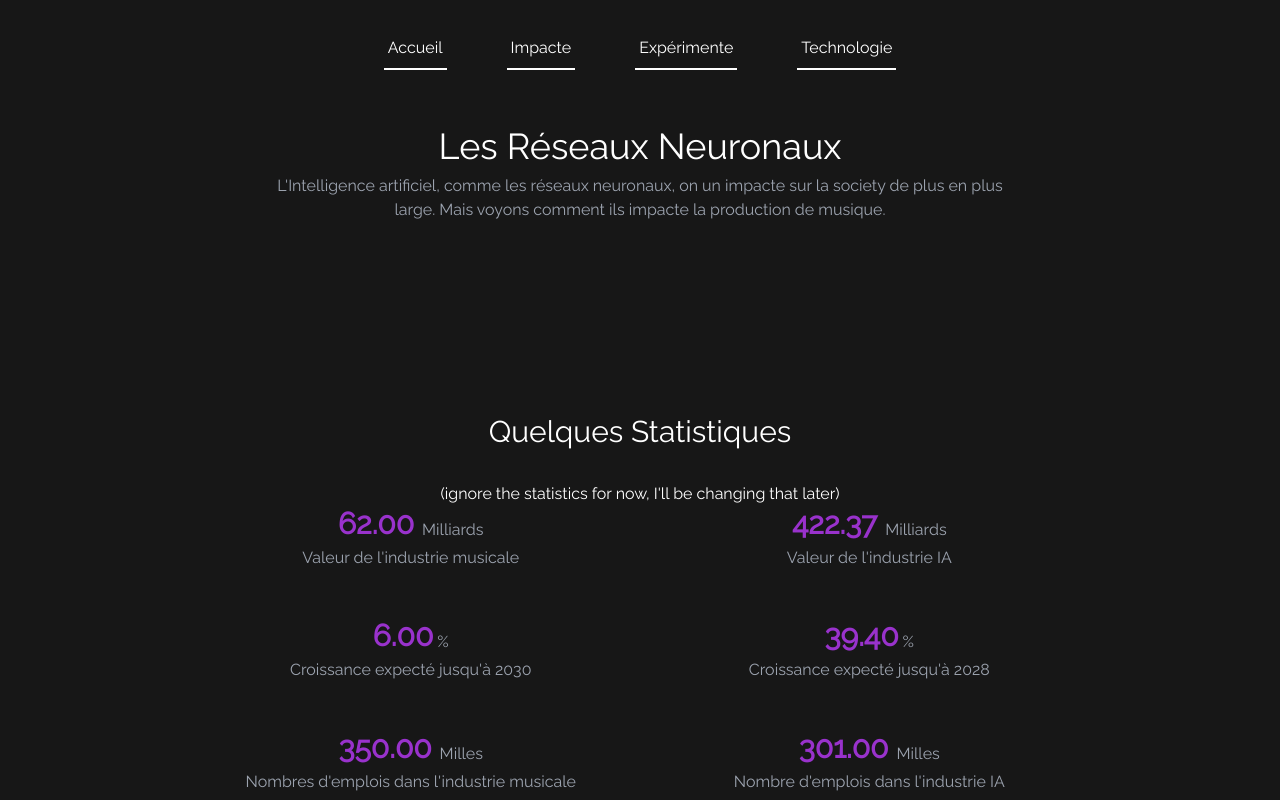
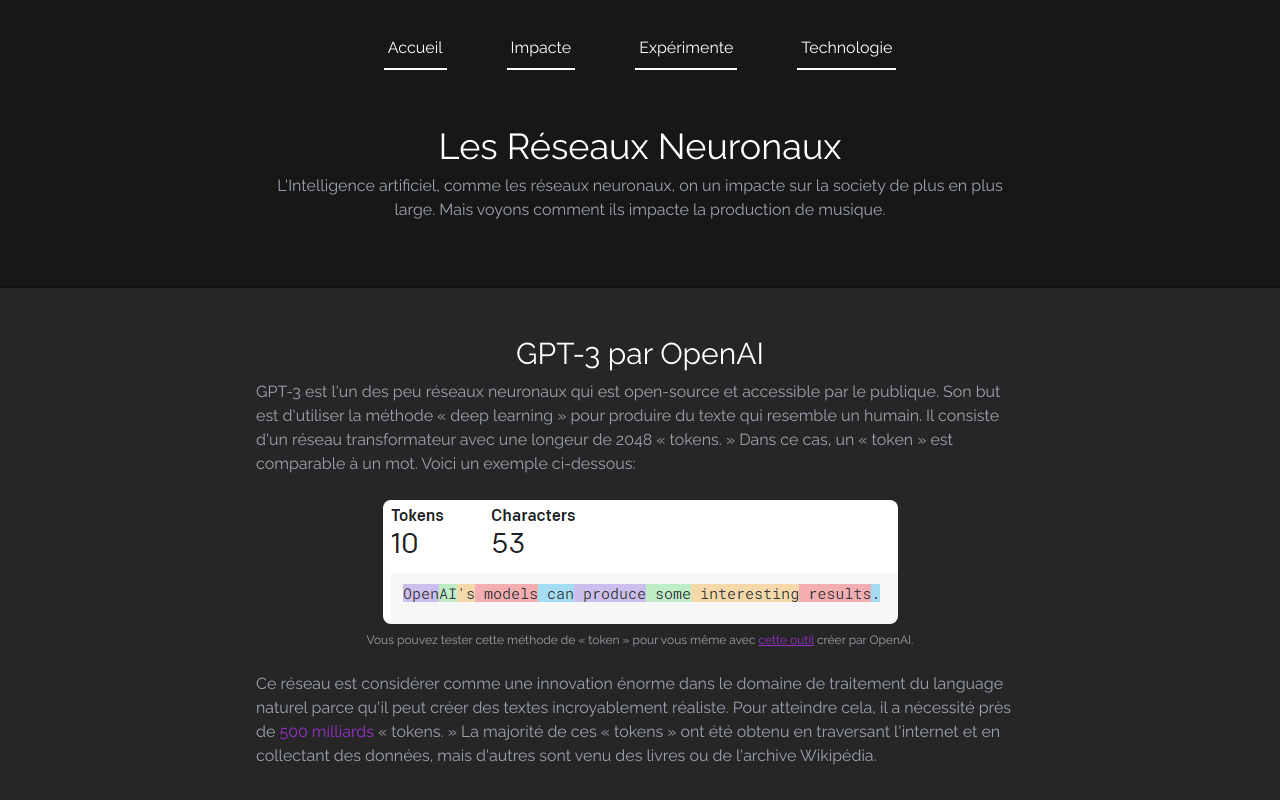
Before and after one commit to TylerStAmour/aimusic, a React (Vite) app: page /technologie in a window 1280 px wide. Shown: the top 800 px of the page. Built offline with nearby package versions, Linux system fonts and the light colour scheme.

Commit message:
Added more technology sections

```diff
--- a/src/pages/Technology.tsx
+++ b/src/pages/Technology.tsx
@@ -6,70 +6,46 @@
 export default () => (
     <div className={"flex flex-col bg-neutral-900"}>
         <Navigation />
-        <div className={"flex flex-col items-center mb-48"}>
+        <div className={"flex flex-col items-center mb-16"}>
             <p className={"text-4xl text-white mb-2"}>Les Réseaux Neuronaux</p>
             <p className={"text-md text-gray-400 max-w-3xl text-center"}>L'Intelligence artificiel, comme les réseaux neuronaux, on un impacte sur la society de plus en plus large. Mais voyons comment ils impacte la production de musique. </p>
         </div>
-        <div className={"flex flex-col items-center"}>
-            <p className={"text-3xl text-white flex justify-center mb-8"}>
-                Quelques Statistiques
+        <hr className={"border border-solid border-dark"}/>
+        <div className={"flex flex-col items-center pt-12 bg-neutral-800"}>
+            <p className={"text-3xl text-white"}>GPT-3 par OpenAI</p>
+            <p className={"text-gray-400 text-md max-w-3xl pb-6 pt-2"}>
+                GPT-3 est l'un des peu réseaux neuronaux qui est open-source et accessible par le publique. Son but est d'utiliser la méthode « deep learning » pour produire du texte qui resemble un humain. Il consiste d'un réseau transformateur avec une longeur de 2048 « tokens. » Dans ce cas, un « token » est comparable à un mot. Voici un exemple ci-dessous:
             </p>
-            <p className={"text-white"}>(ignore the statistics for now, I'll be changing that later)</p>
+            <img src={"tokens.png"} className={"rounded-lg"}/>
+            <p className={"text-gray-400 text-xs pb-6 pt-2"}>
+                Vous pouvez tester cette méthode de « token » pour vous même avec <a href={"https://beta.openai.com/tokenizer"} target={"_blank"} className={"text-secondary underline"}>cette outil</a> créer par OpenAI.
+            </p>
+            <p className={"text-gray-400 text-md max-w-3xl pb-12"}>
+                Ce réseau est considérer comme une innovation énorme dans le domaine de traitement du language naturel parce qu'il peut créer des textes incroyablement réaliste. Pour atteindre cela, il a nécessité près de <span className={"text-secondary"}>500 milliards</span> « tokens. » La majorité de ces « tokens » ont été obtenu en traversant l'internet et en collectant des données, mais d'autres sont venu des livres ou de l'archive Wikipédia.
+            </p>
         </div>
+        <hr className={"border border-solid border-dark"}/>
+        <p className={"text-3xl text-white flex justify-center pt-8 mb-8"}>
+            Statistiques sur GPT-3
+        </p>
         <div className={"flex justify-center"}>
             <div className={"flex flex-col sm:grid sm:grid-cols-2 gap-12 gap-x-32 mb-14"}>
                 <div className={"flex flex-col items-center"}>
                     <div className={"flex flex-row mb-1"}>
-                        <AnimatedCounter value={62} time={5} decimalPlaces={2} showDecimals={true} className={"font-semibold text-3xl"} colorGradient={"#9932CC"}/>
+                        <AnimatedCounter value={175} time={3} decimalPlaces={2} showDecimals={true} className={"font-semibold text-3xl"} colorGradient={"#9932CC"}/>
                         <p className={"text-gray-400 text-md flex items-end ml-2"}>Milliards</p>
                     </div>
                     <p className={"text-gray-400"}>
-                        Valeur de l'industrie musicale
+                        Nombre de paramètres
                     </p>
                 </div>
                 <div className={"flex flex-col items-center"}>
                     <div className={"flex flex-row mb-1"}>
-                        <AnimatedCounter value={422.37} time={5} decimalPlaces={2} showDecimals={true} className={"text-white font-semibold text-3xl"} colorGradient={"#9932CC"}/>
-                        <p className={"text-gray-400 text-md flex items-end ml-2"}>Milliards</p>
+                        <AnimatedCounter value={800} time={3} decimalPlaces={2} showDecimals={true} className={"text-white font-semibold text-3xl"} colorGradient={"#9932CC"}/>
+                        <p className={"text-gray-400 text-md flex items-end ml-2"}>GBs</p>
                     </div>
                     <p className={"text-gray-400"}>
-                        Valeur de l'industrie IA
-                    </p>
-                </div>
-                <div className={"flex flex-col items-center"}>
-                    <div className={"flex flex-row mb-1"}>
-                        <AnimatedCounter value={6.} time={5} decimalPlaces={2} showDecimals={true} className={"text-white font-semibold text-3xl"} colorGradient={"#9932CC"}/>
-                        <p className={"text-gray-400 text-md flex items-end ml-1"}>%</p>
-                    </div>
-                    <p className={"text-gray-400"}>
-                        Croissance expecté jusqu'à 2030
-                    </p>
-                </div>
-                <div className={"flex flex-col items-center"}>
-                    <div className={"flex flex-row mb-1"}>
-                        <AnimatedCounter value={39.4} time={5} decimalPlaces={2} showDecimals={true} className={"text-white font-semibold text-3xl"} colorGradient={"#9932CC"}/>
-                        <p className={"text-gray-400 text-md flex items-end ml-1"}>%</p>
-                    </div>
-                    <p className={"text-gray-400"}>
-                        Croissance expecté jusqu'à 2028
-                    </p>
-                </div>
-                <div className={"flex flex-col items-center"}>
-                    <div className={"flex flex-row mb-1"}>
-                        <AnimatedCounter value={350} time={5} decimalPlaces={2} showDecimals={true} className={"text-white font-semibold text-3xl"} colorGradient={"#9932CC"}/>
-                        <p className={"text-gray-400 text-md flex items-end ml-2"}>Milles</p>
-                    </div>
-                    <p className={"text-gray-400"}>
-                        Nombres d'emplois dans l'industrie musicale
-                    </p>
-                </div>
-                <div className={"flex flex-col items-center"}>
-                    <div className={"flex flex-row mb-1"}>
-                        <AnimatedCounter value={300.999} time={5} decimalPlaces={2} showDecimals={true} className={"text-white font-semibold text-3xl"} colorGradient={"#9932CC"}/>
-                        <p className={"text-gray-400 text-md flex items-end ml-2"}>Milles</p>
-                    </div>
-                    <p className={"text-gray-400"}>
-                        Nombre d'emplois dans l'industrie IA
+                        Montant de GBs nécessaire pour GPT-3
                     </p>
                 </div>
             </div>
```
Also changed, not shown: public/tokens.PNG (added).
